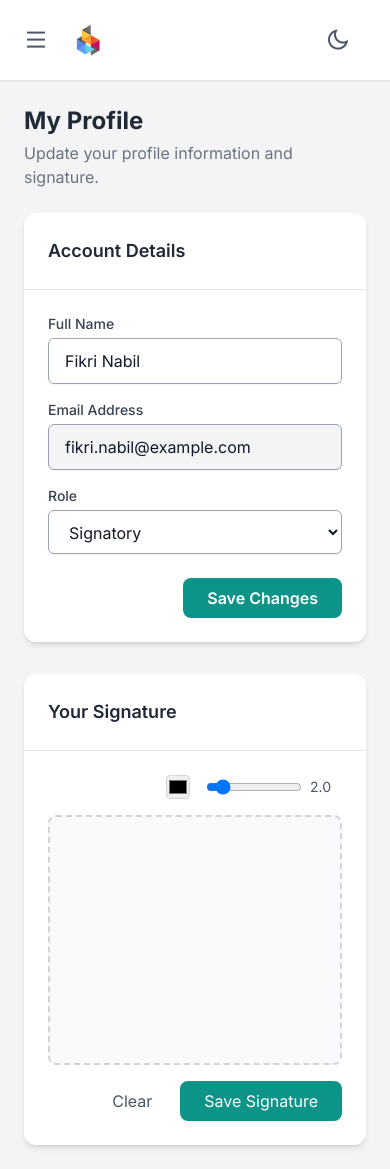
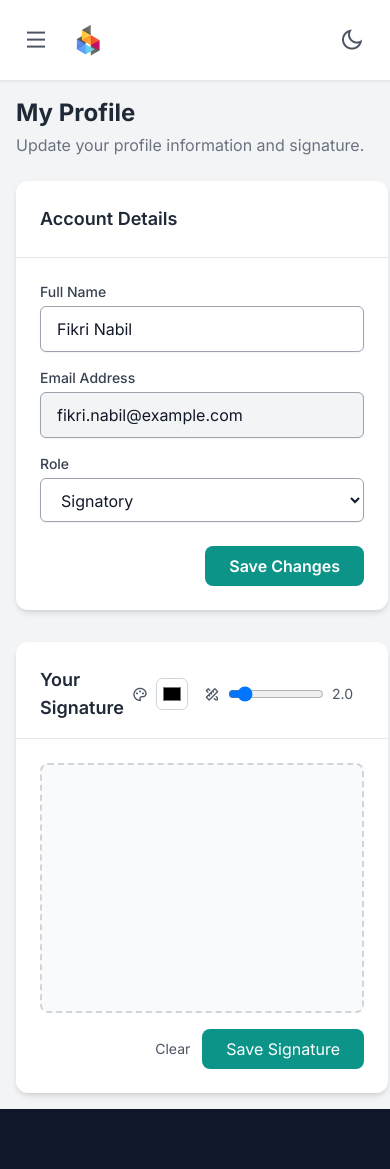
Before and after one commit to webappstudio-my/mysertifico, a React (Vite) app: page /my-profile in a window 390 px wide. After the commit the page ends 1109 px from the top, so only its background shows below. Built offline with nearby package versions, Linux system fonts and the light colour scheme.

Commit message:
fixed window resize

```diff
--- a/src/components/common/SignaturePadComponent.jsx
+++ b/src/components/common/SignaturePadComponent.jsx
@@ -24,11 +24,19 @@ const SignaturePadComponent = ({ role, onSignatureSave }) => {
         const container = containerRef.current;
         if (!canvas || !container) return;
 
-        const ratio = Math.max(window.devicePixelRatio || 1, 1);
-        canvas.width = container.offsetWidth * ratio;
-        canvas.height = container.offsetHeight * ratio;
-        canvas.getContext("2d").scale(ratio, ratio);
+        // Get container dimensions
+        const containerWidth = container.offsetWidth;
+        const containerHeight = container.offsetHeight;
 
+        // Set canvas internal dimensions
+        canvas.width = containerWidth;
+        canvas.height = containerHeight;
+
+        // Ensure canvas display size matches internal size
+        canvas.style.width = containerWidth + 'px';
+        canvas.style.height = containerHeight + 'px';
+
+        // Re-initialize signature pad if it exists
         if (signaturePadRef.current) {
             const data = signaturePadRef.current.toData();
             signaturePadRef.current.clear();
@@ -43,19 +51,24 @@ const SignaturePadComponent = ({ role, onSignatureSave }) => {
         const selectedRole = role;
         if (selectedRole === 'Signatory') {
             if (!signaturePadRef.current) {
+                // Delay initialization to ensure proper canvas sizing
+                setTimeout(() => {
+                    resizeCanvas();
                     signaturePadRef.current = new SignaturePad(canvas, {
                         penColor: penColor,
                         minWidth: parseFloat(penThickness),
                         maxWidth: parseFloat(penThickness),
                     });
-                resizeCanvas();
                     window.addEventListener("resize", resizeCanvas);
+                }, 100);
             } else {
                 signaturePadRef.current.penColor = penColor;
                 signaturePadRef.current.minWidth = parseFloat(penThickness);
                 signaturePadRef.current.maxWidth = parseFloat(penThickness);
             }
+            if (signaturePadRef.current) {
                 signaturePadRef.current.on();
+            }
         } else {
             if (signaturePadRef.current) {
                 signaturePadRef.current.off();
@@ -110,19 +123,23 @@ const SignaturePadComponent = ({ role, onSignatureSave }) => {
 
     return (
         <div className="w-full">
-            {/* Signature Toolbar */}
+            {/* Header with Toolbar */}
+            <div className="flex items-center justify-between mb-4">
+                <h3 className="text-lg font-semibold text-gray-800 dark:text-white">Your Signature</h3>
                 {isSignatoryRole && (
-                <div className="mb-4 flex items-center justify-end gap-4">
+                    <div className="flex items-center gap-4">
                         <div className="flex items-center gap-2">
+                            <i className="ri-palette-line text-gray-600 dark:text-gray-400"></i>
                             <input
                                 id="pen-color"
                                 type="color"
                                 value={penColor}
                                 onChange={(e) => setPenColor(e.target.value)}
-                            className="w-6 h-6 rounded border border-gray-300 dark:border-gray-600"
+                                className="w-8 h-8 p-1 rounded-md cursor-pointer bg-white dark:bg-gray-700 border border-gray-300 dark:border-gray-600"
                             />
                         </div>
                         <div className="flex items-center gap-2">
+                            <i className="ri-pencil-ruler-2-line text-gray-600 dark:text-gray-400"></i>
                             <input
                                 id="pen-thickness"
                                 type="range"
@@ -131,7 +148,7 @@ const SignaturePadComponent = ({ role, onSignatureSave }) => {
                                 step="0.1"
                                 value={penThickness}
                                 onChange={(e) => setPenThickness(parseFloat(e.target.value))}
-                            className="w-24"
+                                className="w-24 cursor-pointer"
                             />
                             <span className="text-sm text-gray-600 dark:text-gray-400 min-w-[2rem]">
                                 {penThickness.toFixed(1)}
@@ -139,15 +156,20 @@ const SignaturePadComponent = ({ role, onSignatureSave }) => {
                         </div>
                     </div>
                 )}
+            </div>
+
+            {/* Line Separator */}
+            <hr className="border-gray-200 dark:border-gray-700 mb-6 -mx-6" />
 
             {/* Signature Pad Container */}
             <div
                 ref={containerRef}
-                className="relative w-full h-[250px] border-2 border-dashed border-gray-300 dark:border-gray-500 rounded-lg bg-gray-50 dark:bg-gray7900"
+                className="relative w-full max-w-xl mx-auto h-[250px] border-2 border-dashed border-gray-300 dark:border-gray-500 rounded-lg bg-gray-50 dark:bg-gray-700"
+                style={{ minWidth: '280px' }}
             >
                 <canvas
                     ref={canvasRef}
-                    className="w-full h-full rounded-lg"
+                    className="w-full h-full rounded-lg cursor-crosshair"
                     style={{ touchAction: 'none' }}
                 />
 
@@ -164,10 +186,10 @@ const SignaturePadComponent = ({ role, onSignatureSave }) => {
 
             {/* Signature Controls */}
             {isSignatoryRole && (
-                <div className="flex justify-end gap-3 mt-4">
+                <div className="w-full max-w-xl mx-auto flex justify-end gap-3 mt-4">
                     <button
                         onClick={clearSignature}
-                        className="px-4 py-2 text-gray-600 dark:text-gray-400 hover:text-gray-800 dark:hover:text-gray-200 transition-colors"
+                        className="text-sm text-gray-600 dark:text-gray-300 hover:text-primary dark:hover:text-accent transition-colors"
                     >
                         Clear
                     </button>
@@ -182,13 +204,15 @@ const SignaturePadComponent = ({ role, onSignatureSave }) => {
 
             {/* Signature Preview */}
             {savedSignaturePreview && (
-                <div className="mt-4 p-4 bg-gray-100 dark:bg-gray-800 rounded-lg">
+                <div className="w-full max-w-xl mx-auto mt-4">
                     <h3 className="text-sm mb-2 font-medium text-gray-900 dark:text-gray-100">Saved Signature:</h3>
+                    <div className="p-4 bg-gray-100 dark:bg-gray-800 rounded-lg">
                         <img
                             src={savedSignaturePreview}
                             alt="Signature Preview"
                             className="max-w-full h-auto border border-gray-300 dark:border-gray-600 rounded"
                         />
+                    </div>
                 </div>
             )}
 
--- a/src/pages/mysertifico/admin/MyProfile.jsx
+++ b/src/pages/mysertifico/admin/MyProfile.jsx
@@ -65,7 +65,7 @@ const MyProfile = ({ theme, onThemeToggle }) => {
                 className={`flex-grow transition-all duration-300 ease-in-out ${isSidebarOpen ? 'lg:ml-64' : ''}`}
             >
                 <DashboardNavbar onSidebarToggle={toggleSidebar} fullName={fullName} theme={theme} onThemeToggle={onThemeToggle} />
-                <main className="p-6 sm:p-8">
+                <main className="p-4 sm:p-6 lg:p-8">
                     {toast.show && <Toast message={toast.message} type={toast.type} onClose={() => setToast({ ...toast, show: false })} />}
                     <div className="max-w-4xl mx-auto">
                         <div className="mb-6">
@@ -114,9 +114,6 @@ const MyProfile = ({ theme, onThemeToggle }) => {
 
                             {/* Digital Signature Section */}
                             <div className="bg-white dark:bg-gray-800 rounded-xl shadow-md">
-                                <div className="p-6 border-b border-gray-200 dark:border-gray-700">
-                                    <h3 className="text-lg font-semibold text-gray-800 dark:text-white">Your Signature</h3>
-                                </div>
                                 <div className="p-6">
                                     <SignaturePadComponent
                                         role={userRole}
```
Lines whose indentation alone changed are shown as unchanged.
